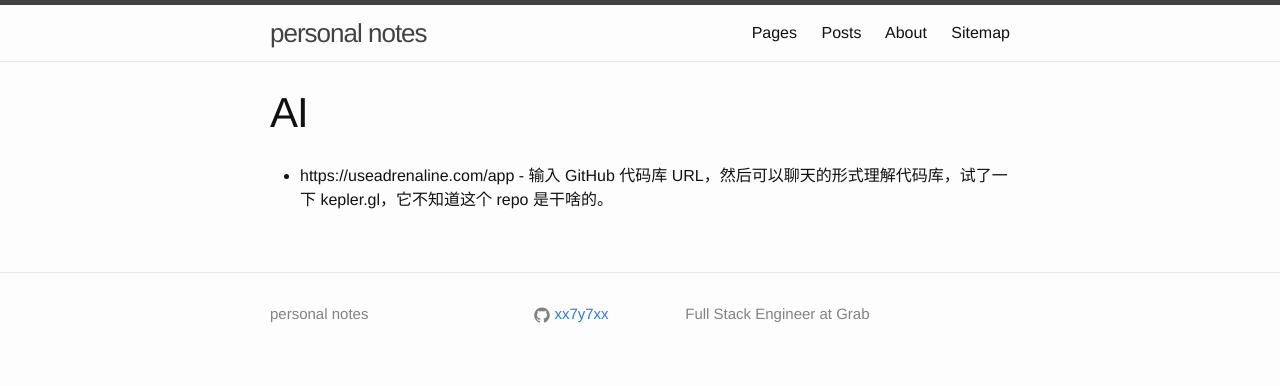
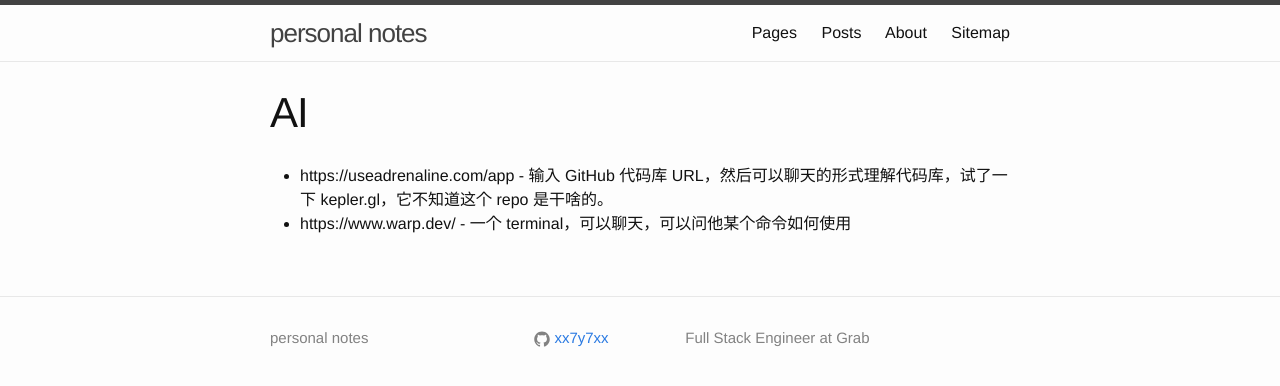
Before and after one commit to xx7y7xx/xx7y7xx.github.io, a Jekyll site: the page built from _pages/ai.md, in a window 1280 px wide. Shown: the top 386 px of the page. Built offline with Jekyll 4.4.1, drawn with Linux system fonts in a browser that asks for light colours; comment, search, counter and statistics services are not loaded.

Commit message:
Update ai.md

```diff
--- a/_pages/ai.md
+++ b/_pages/ai.md
@@ -5,3 +5,4 @@
 ---
 
 * https://useadrenaline.com/app - 输入 GitHub 代码库 URL，然后可以聊天的形式理解代码库，试了一下 kepler.gl，它不知道这个 repo 是干啥的。
+* https://www.warp.dev/ - 一个 terminal，可以聊天，可以问他某个命令如何使用
```
